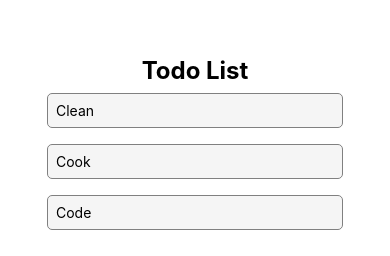
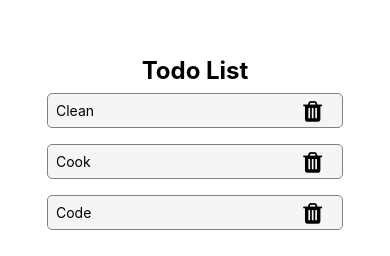
Before and after one commit to cohlerCoded/todo-list, a React Native app: screen / in a window 390 px wide. Shown: the part 222-478 px from the top of the page. Built offline with nearby package versions, Linux system fonts and the light colour scheme.

Commit message:
addTask removed from return/delete task setup

```diff
--- a/Components/Task.jsx
+++ b/Components/Task.jsx
@@ -1,10 +1,24 @@
 import React from 'react'
-import { StyleSheet, Text, View, Button } from 'react-native'
+import { StyleSheet, Text, View, TouchableOpacity } from 'react-native'
+import { FontAwesome } from '@expo/vector-icons'
 
 const Task = ({ name }) => {
   return (
     <View style={[styles.item, { margin: 8, padding: 8 }]}>
       <Text>{name}</Text>
+      <TouchableOpacity
+        style={{
+          position: 'absolute',
+          right: 0,
+          marginHorizontal: 20,
+        }}
+        onPress={() => {
+          deleteTrack(item._id, item.name)
+          navigation.navigate('TrackList')
+        }}
+      >
+        <FontAwesome name='trash' size={24} color='black' />
+      </TouchableOpacity>
     </View>
   )
 }
--- a/Components/TodoList.jsx
+++ b/Components/TodoList.jsx
@@ -17,6 +17,13 @@ const TodoList = () => {
     <Task name='Cook' key={1} />,
     <Task name='Code' key={2} />,
   ])
+
+  const addTask = () => {
+    const key = taskList.length
+    setTaskList([...taskList, <Task name={text} key={key} />])
+    setText('')
+  }
+
   return (
     <View style={{ width: '80%', marginBottom: 10 }}>
       <Text style={[styles.textSize, styles.textAlign]}>{title}</Text>
@@ -29,14 +36,7 @@ const TodoList = () => {
           onChangeText={(text) => setText(text)}
           value={text}
         />
-        <Button
-          title='Add Task'
-          onPress={() => {
-            const key = taskList.length
-            setTaskList([...taskList, <Task name={text} key={key} />])
-            setText('')
-          }}
-        />
+        <Button title='Add Task' onPress={addTask} />
       </View>
     </View>
   )
```
